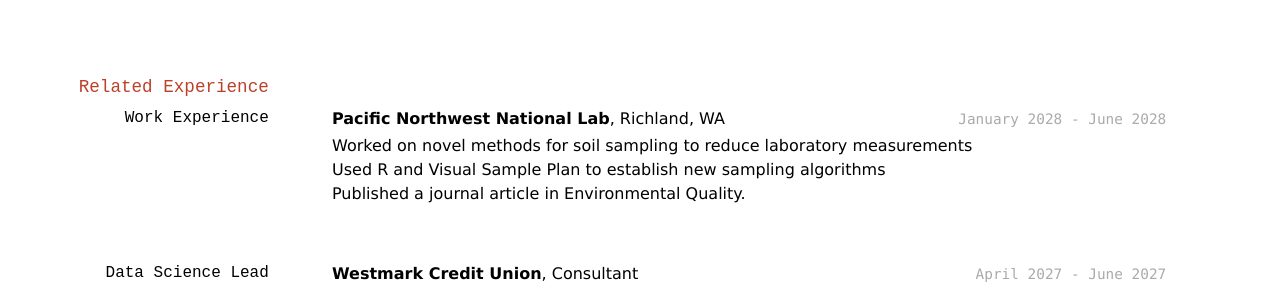
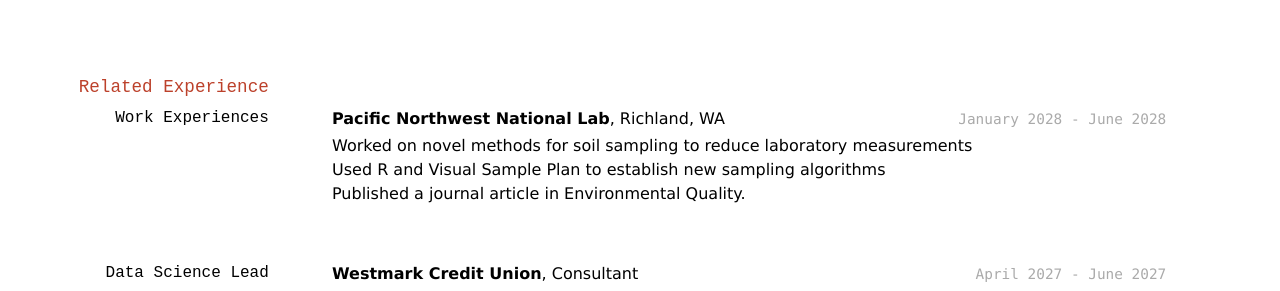
Before and after one commit to TheAdmrial/romriell_adam_resume, a Jekyll site: the page built from docs/index.md, in a window 1280 px wide. Shown: the part 458-749 px from the top of the page. Built offline with Jekyll 4.4.1, drawn with Linux system fonts in a browser that asks for light colours.

Commit message:
small changes

```diff
--- a/docs/index.md
+++ b/docs/index.md
@@ -29,7 +29,7 @@ Competent: <right>Basic</right>
 
 ## Related Experience
 
-### Work Experience
+### Work Experiences
 
 `January 2028 - June 2028`
 __Pacific Northwest National Lab__, Richland, WA
```
